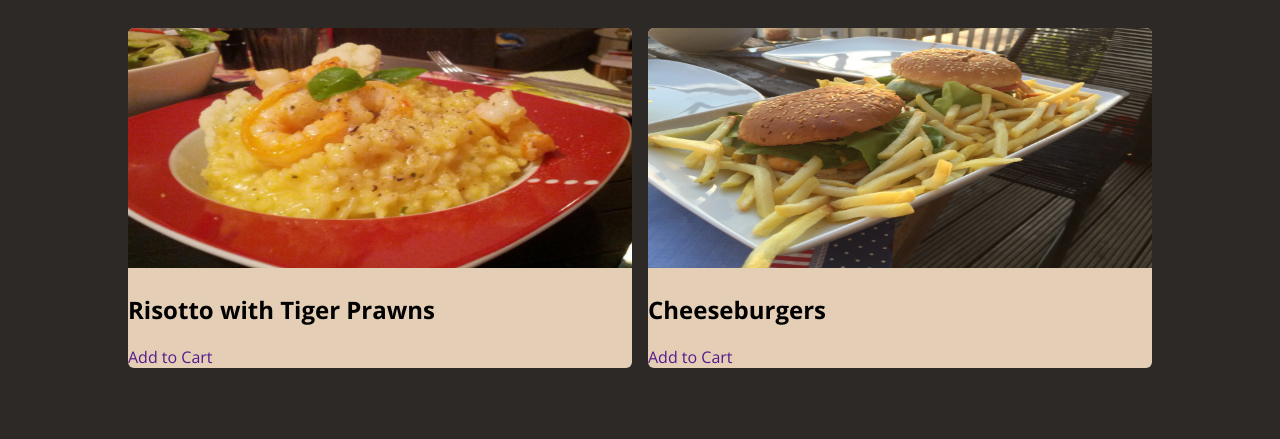
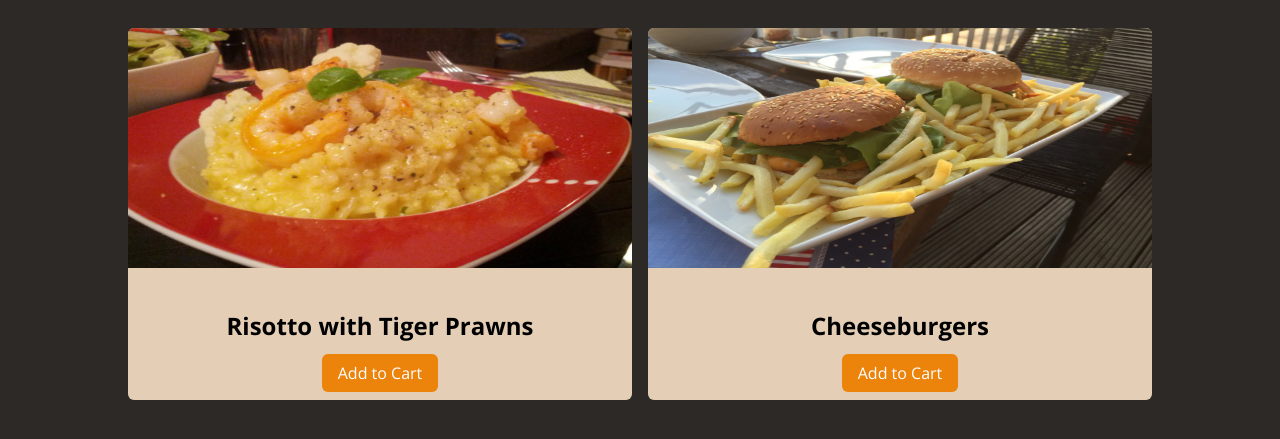
Before and after one commit to ahmed-turkey/foodweb, a plain HTML site: page food.html in a window 1280 px wide. Shown: the part 199-638 px from the top of the page. Drawn offline with nearby package versions, Linux system fonts and the light colour scheme.

Commit message:
the final touch

```diff
--- a/food.css
+++ b/food.css
@@ -1,7 +1,7 @@
 body {
-    font-family: 'Open Sans', sans-serif;
+  font-family: "Open Sans", sans-serif;
   margin: 0px;
-    background-color: rgb(44, 41,38);
+  background-color: rgb(44, 41, 38);
 }
 a {
   text-decoration: none;
@@ -12,17 +12,15 @@ a {
   display: flex;
   flex-direction: row;
   justify-content: space-between;
-    background-color: rgb(29, 26,24);
+  background-color: rgb(29, 26, 24);
   align-items: center;
   padding: 0px 20px;
-
 }
 #logo {
   font-size: 24px;
   font-weight: bold;
   color: orange;
   text-transform: uppercase;
-
 }
 #main-header ul {
   list-style: none;
@@ -33,7 +31,6 @@ a {
 }
 #main-header li {
   margin: 0px 16px;
-
 }
 #main-header nav a {
   color: orange;
@@ -41,7 +38,6 @@ a {
 }
 #main-header nav a:hover {
   color: rgb(236, 112, 11);
-
 }
 main h1 {
   text-align: center;
@@ -58,15 +54,26 @@ main h1 {
   gap: 16px;
   padding: 0;
   margin: 0;
-
 }
 .food-item {
   background-color: rgb(228, 206, 182);
   border-radius: 6px;
   overflow: hidden;
-
 }
 .food-item img {
   height: 240px;
   width: 100%;
 }
+.food-item-content {
+  padding: 16px;
+  text-align: center;
+}
+.btn {
+  color: white;
+  background-color: rgb(236, 131, 11);
+  border-radius: 6px;
+  padding: 8px 16px;
+}
+.btn a:hover {
+  background-color: rgb(204, 140, 21);
+}
```
Lines whose indentation alone changed are shown as unchanged.
